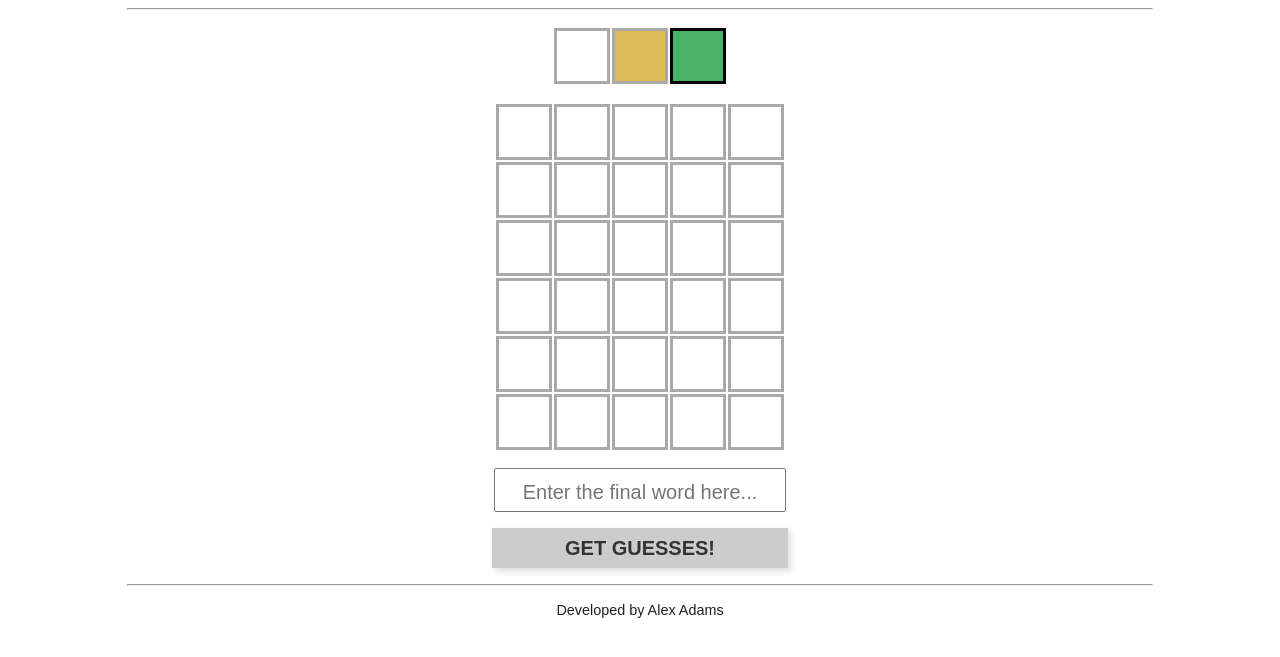
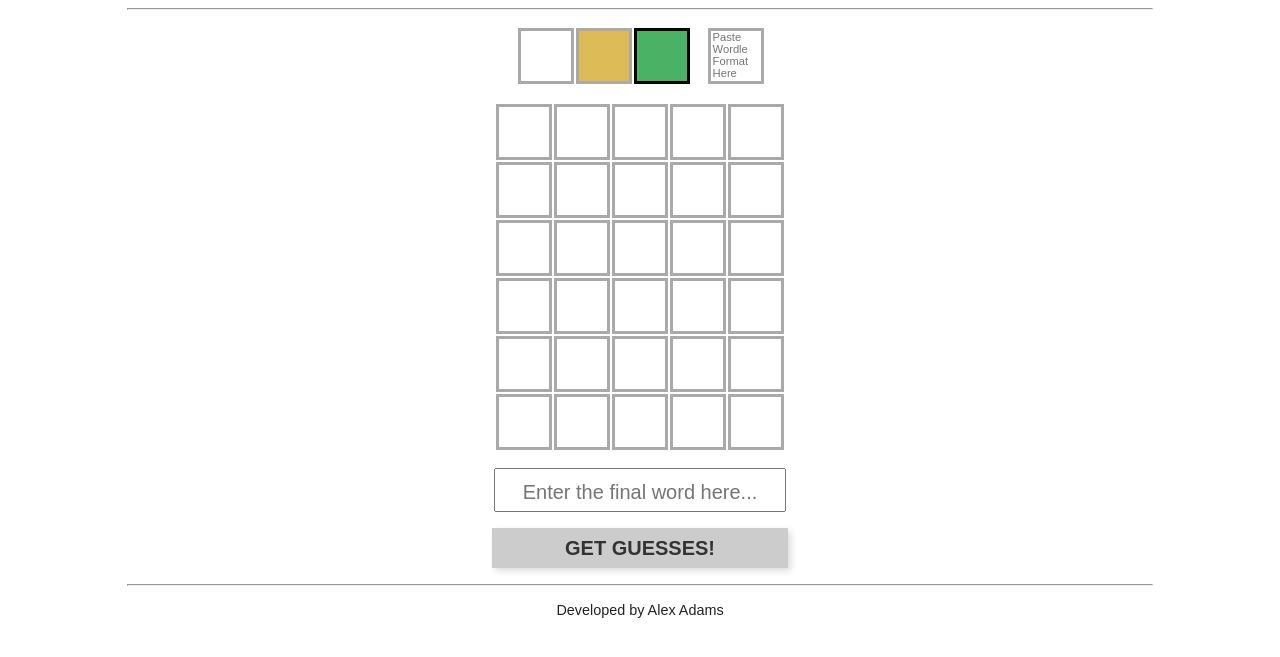
Before and after one commit to HayaiAlex/Wordle-Guesser, a plain HTML site: page index.html in a window 1280 px wide. Shown: the part 51-708 px from the top of the page. Drawn offline with Linux system fonts and the light colour scheme.

Commit message:
Added automatic wordle format entry

```diff
--- a/index.html
+++ b/index.html
@@ -14,6 +14,8 @@
     <hr>
   </header>
 
+  <div id="inputs">
+
     <table id="colour_picker_table">
       <tr>
         <td id="whitebox" data-selected="false" onclick="keyBoxClicked('white')"></td>
@@ -21,6 +23,10 @@
         <td id="greenbox" data-selected="true" onclick="keyBoxClicked('green')"></td>
       </tr>
     </table>
+
+    <!-- <input type="text" name="wordle format input" id="wordle_format_input" placeholder="Wordle Format Paste"> -->
+    <textarea name="wordle format input" id="wordle_format_input" cols="10" rows="10" placeholder="Paste Wordle Format Here" oninput="worldeEntryChanged()"></textarea>
+  </div>
 
   <table id="entry_table">
     <tr>
--- a/main.js
+++ b/main.js
@@ -269,5 +269,53 @@ async function findGuesses() {
 
   }
 
+}
+
+function worldeEntryChanged() {
+  // Two formats
+  // 1. Entire message copied with Wordle header
+  // 2. Just boxes copied
+  // For both can get bottom 5 columns
+  // and validate accpetable contents
+
+  // Wordle 205 5/6
+
+  // ⬜⬜⬜🟨⬜
+  // ⬜⬜🟨⬜🟨
+  // 🟨🟨⬜⬜⬜
+  // 🟨🟩🟨⬜⬜
+  // 🟩🟩🟩🟩🟩
+
+  // ⬜⬜⬜🟨⬜
+  // ⬜⬜🟨⬜🟨
+  // 🟨🟨⬜⬜⬜
+  // 🟨🟩🟨⬜⬜
+  // 🟩🟩🟩🟩🟩
+
+  let textarea = document.getElementById("wordle_format_input");
+  let input = textarea.value;
+  textarea.value = "";
+  console.log(input);
+
+  // remove new lines
+  input = input.replace(/[\n\r]/g, '');
+  // get wordle emojis
+  input = input.match(/[⬜🟨🟩]+/g);
+  // get string out from array
+  input = input[0];
+
+  var table = document.getElementById("entry_table")
+  var rows = (table.children[0].children)
+  let counter = 0;
+  for (let square of input) {
+    let td = rows[Math.floor(counter/5)].children[counter%5];
+    if (square == "⬜") {
+    } else if (square == "🟨") {
+      td.dataset.colour = "yellow";
+    } else if (square == "🟩") {
+      td.dataset.colour = "green";
+    }
+    counter++;
+  }
 
 }
--- a/styles.css
+++ b/styles.css
@@ -1,10 +1,14 @@
 * {
   font-family: Arial, Helvetica, sans-serif;
-  font-size: 1rem;
   margin: 0;
   padding: 0;
 }
 
+.clearfix {
+  content: "";
+  clear: both;
+  display: table;
+}
 
 hr {
   margin: 0.7rem auto;
@@ -25,9 +29,31 @@ td {
   height: 3.5rem;
 }
 
+#inputs {
+  display: flex;
+  margin-top: 1rem;
+  justify-content: center;
+  align-items: center;
+}
+
 #colour_picker_table {
-  margin: auto;
-  margin-top: 1rem;
+  display: inline;
+}
+
+#wordle_format_input {
+  box-sizing: border-box;
+  border: 0.2rem solid #aaa;
+  margin-left: 1rem;
+  width: 3.5rem;
+  height: 3.5rem;
+  overflow:hidden;
+  resize: none;
+}
+
+#wordle_format_input[placeholder] {
+  font-size: 0.7rem;
+  text-align: left;
+  padding: 0 0 0 0.1rem;
 }
 
 [data-selected="false"] {
```
Lines whose indentation alone changed are shown as unchanged.
